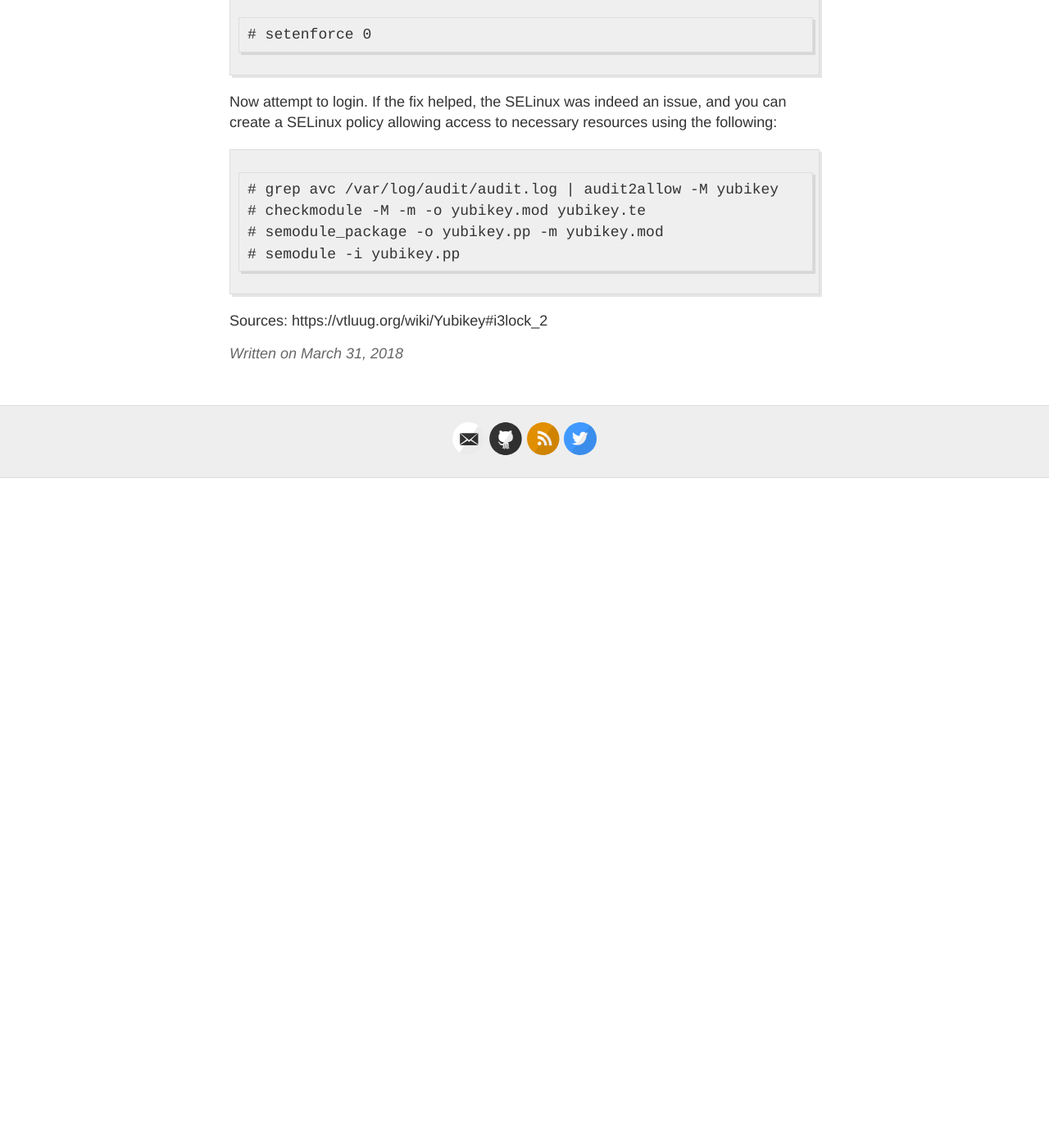
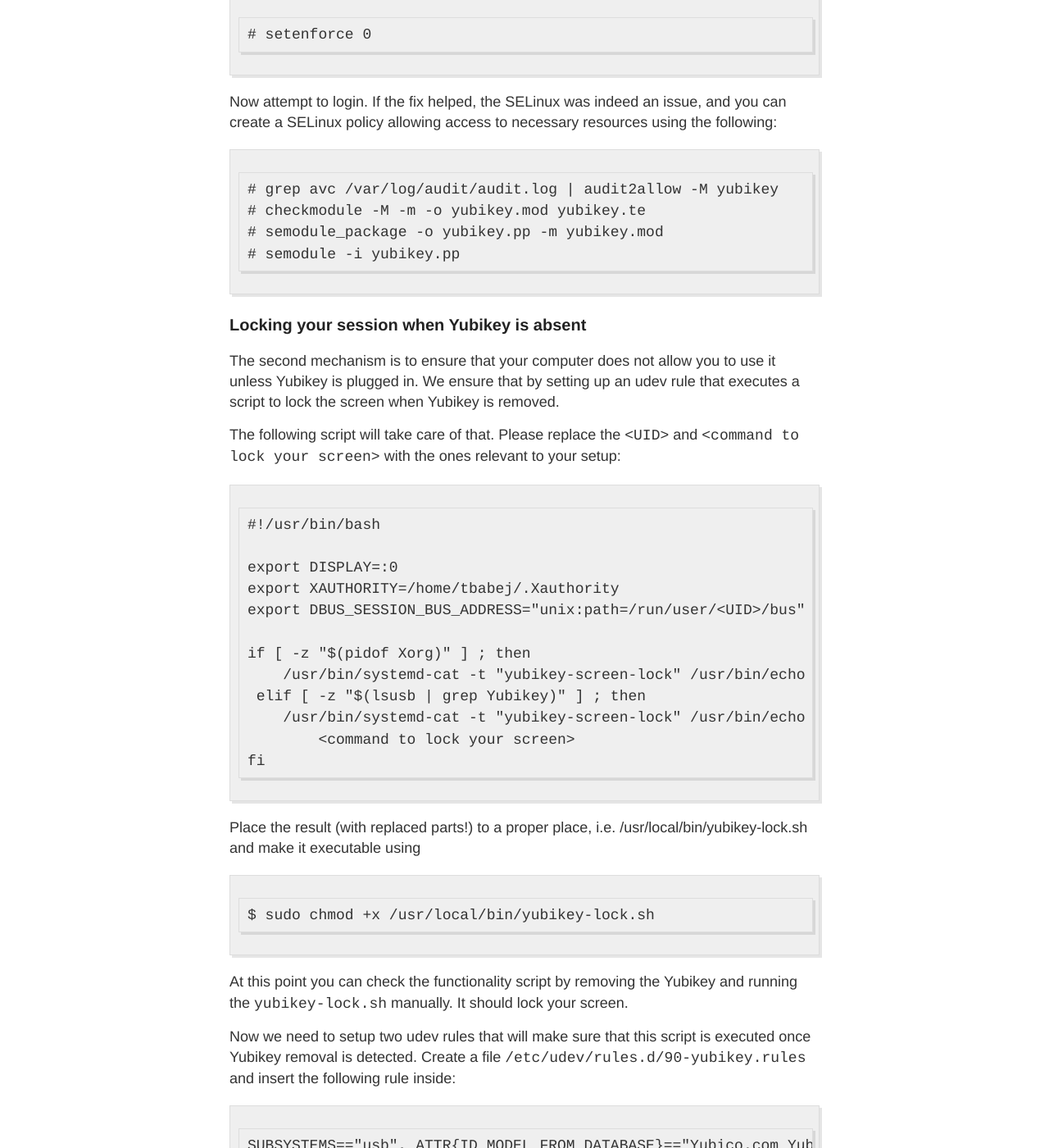
Before and after one commit to tbabej/blog, a Jekyll site: the page built from _posts/2018-03-31-Yubikey-secure-session-setup.md, in a window 1280 px wide and 1400 px high, scrolled down 2957 px. Shown: the whole window at 82% size. Built offline with Jekyll 4.4.1, drawn with Linux system fonts in a browser that asks for light colours; before the commit the page ends 3540 px from its top, so only the background shows below that; some of the changed text lies outside the part shown.

Commit message:
Add second part of the blogpost

```diff
--- a/_posts/2018-03-31-Yubikey-secure-session-setup.md
+++ b/_posts/2018-03-31-Yubikey-secure-session-setup.md
@@ -111,5 +111,61 @@ the following:
     # semodule_package -o yubikey.pp -m yubikey.mod
     # semodule -i yubikey.pp
 
+### Locking your session when Yubikey is absent
+
+The second mechanism is to ensure that your computer does not allow you to use
+it unless Yubikey is plugged in. We ensure that by setting up an udev rule that
+executes a script to lock the screen when Yubikey is removed.
+
+The following script will take care of that. Please replace the `<UID>` and
+`<command to lock your screen>` with the ones relevant to your setup:
+
+    #!/usr/bin/bash
+
+    export DISPLAY=:0
+    export XAUTHORITY=/home/tbabej/.Xauthority
+    export DBUS_SESSION_BUS_ADDRESS="unix:path=/run/user/<UID>/bus"
+
+    if [ -z "$(pidof Xorg)" ] ; then
+        /usr/bin/systemd-cat -t "yubikey-screen-lock" /usr/bin/echo "YUBIKEY REMOVED - SCREEN LOCK NOT ACTIVATED (X session not present)"
+     elif [ -z "$(lsusb | grep Yubikey)" ] ; then
+        /usr/bin/systemd-cat -t "yubikey-screen-lock" /usr/bin/echo "YUBIKEY REMOVED - SCREEN LOCK ACTIVATED"
+    	<command to lock your screen>
+    fi
+
+Place the result (with replaced parts!) to a proper place, i.e.
+/usr/local/bin/yubikey-lock.sh and make it executable using
+
+    $ sudo chmod +x /usr/local/bin/yubikey-lock.sh
+
+At this point you can check the functionality script by removing the Yubikey
+and running the `yubikey-lock.sh` manually. It should lock your screen.
+
+Now we need to setup two udev rules that will make sure that this script is
+executed once Yubikey removal is detected. Create a file
+`/etc/udev/rules.d/90-yubikey.rules` and insert the following rule inside:
+
+    SUBSYSTEMS=="usb", ATTR{ID_MODEL_FROM_DATABASE}=="Yubico.com Yubikey 4
+    OTP+U2F+CCID", MODE="0660", GROUP="yubikey"
+
+This marks the Yubikey events using appropriate group name. The second rule
+(placed i.e. in `/etc/udev/rules.d/90-yubikey-lock.rules` is
+
+    KERNEL=="hidraw*", SUBSYSTEM=="hidraw", ATTRS{idVendor}=="1050",
+    ATTRS{idProduct}=="0113|0114|0115|0116|0120|0402|0403|0406|0407|0410",
+    TAG+="uaccess", GOTO="yubikey_end" ACTION=="remove",
+    RUN+="/usr/local/bin/yubikey-lock.sh" LABEL="yubikey_end"
+
+To make sure these rules apply, use:
+
+    sudo udevadm control --reload-rules
+
+Now happily remove your Yubikey and falsly feel more secure (remember kids,
+with physical access it's game over anyway). However, you can still relish the
+feeling, it is a bit reassuring to see the screen go blank immediatelly after
+pulling out your smartcard device.
+
 Sources:
-https://vtluug.org/wiki/Yubikey#i3lock_2
+* https://vtluug.org/wiki/Yubikey#i3lock_2
+* https://www.reddit.com/r/i3wm/comments/85ics6/how_to_use_a_password_and_yubikey_with_i3lock://www.reddit.com/r/i3wm/comments/85ics6/how_to_use_a_password_and_yubikey_with_i3lock/
+* https://wiki.archlinux.org/index.php/yubikey
```
